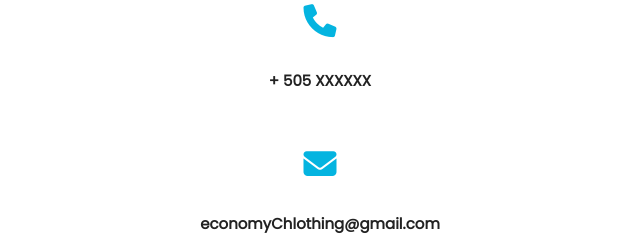
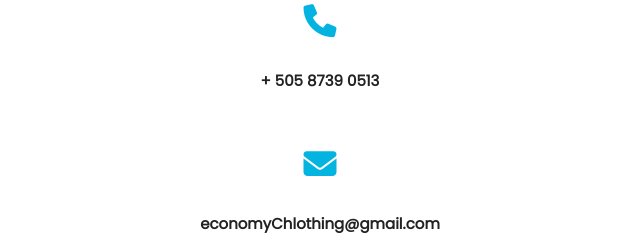
Before and after one commit to OsExar/web-feria, a plain HTML site: page contacto.html in a window 1280 px wide. Shown: the part 404-644 px from the top of the page, 325-965 px from the left. Drawn offline with Linux system fonts and the light colour scheme.

Commit message:
Update contacto.html

```diff
--- a/contacto.html
+++ b/contacto.html
@@ -56,7 +56,7 @@
 
                     <div class="info__data">
                         <i class="info__icon fa-solid fa-phone"></i>
-                        <h2 class="info__subtitle">+ 505 XXXXXX</h2>
+                        <h2 class="info__subtitle">+ 505 8739 0513</h2>
                     </div>
 
                     <div class="info__data">
```
